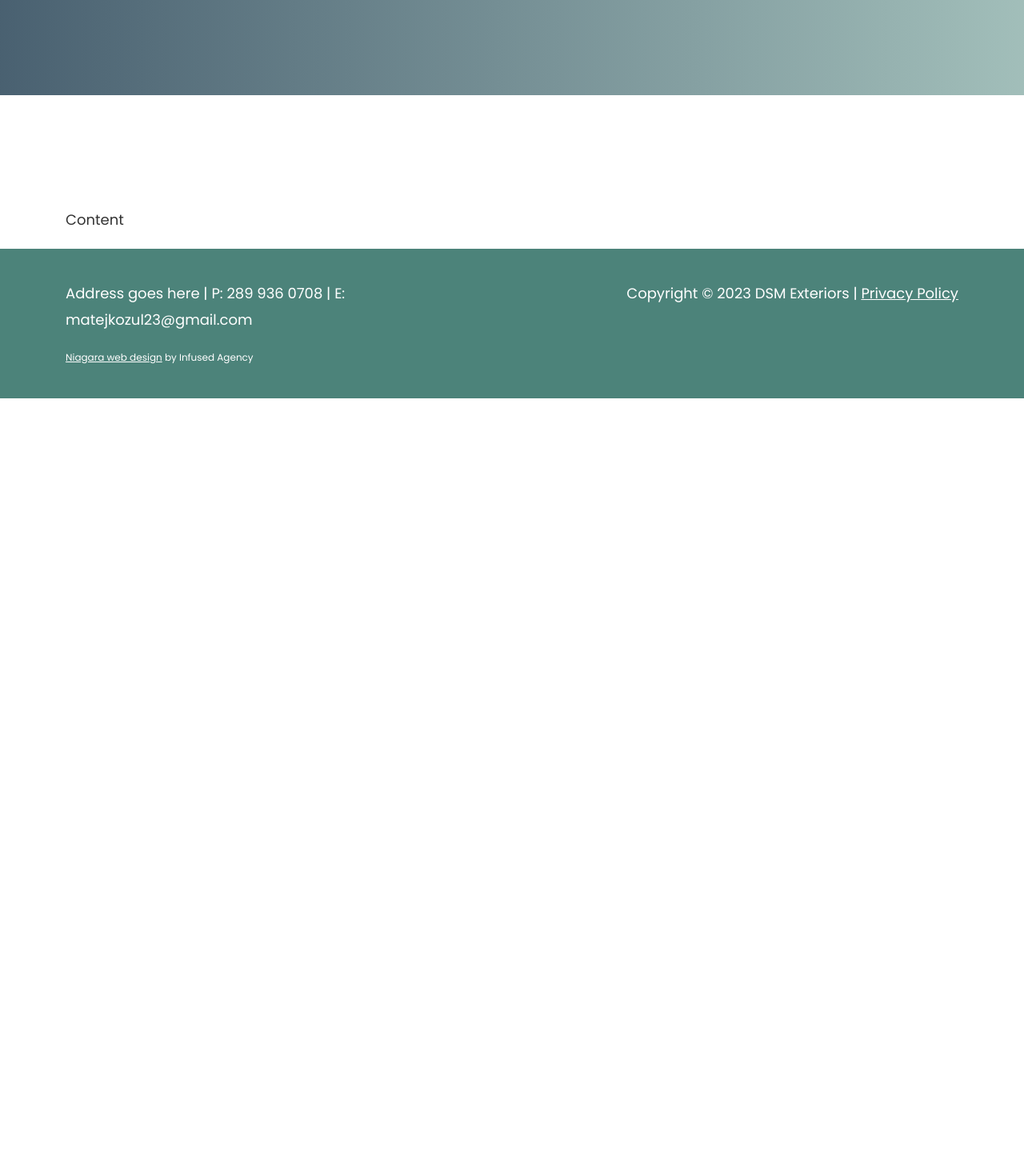
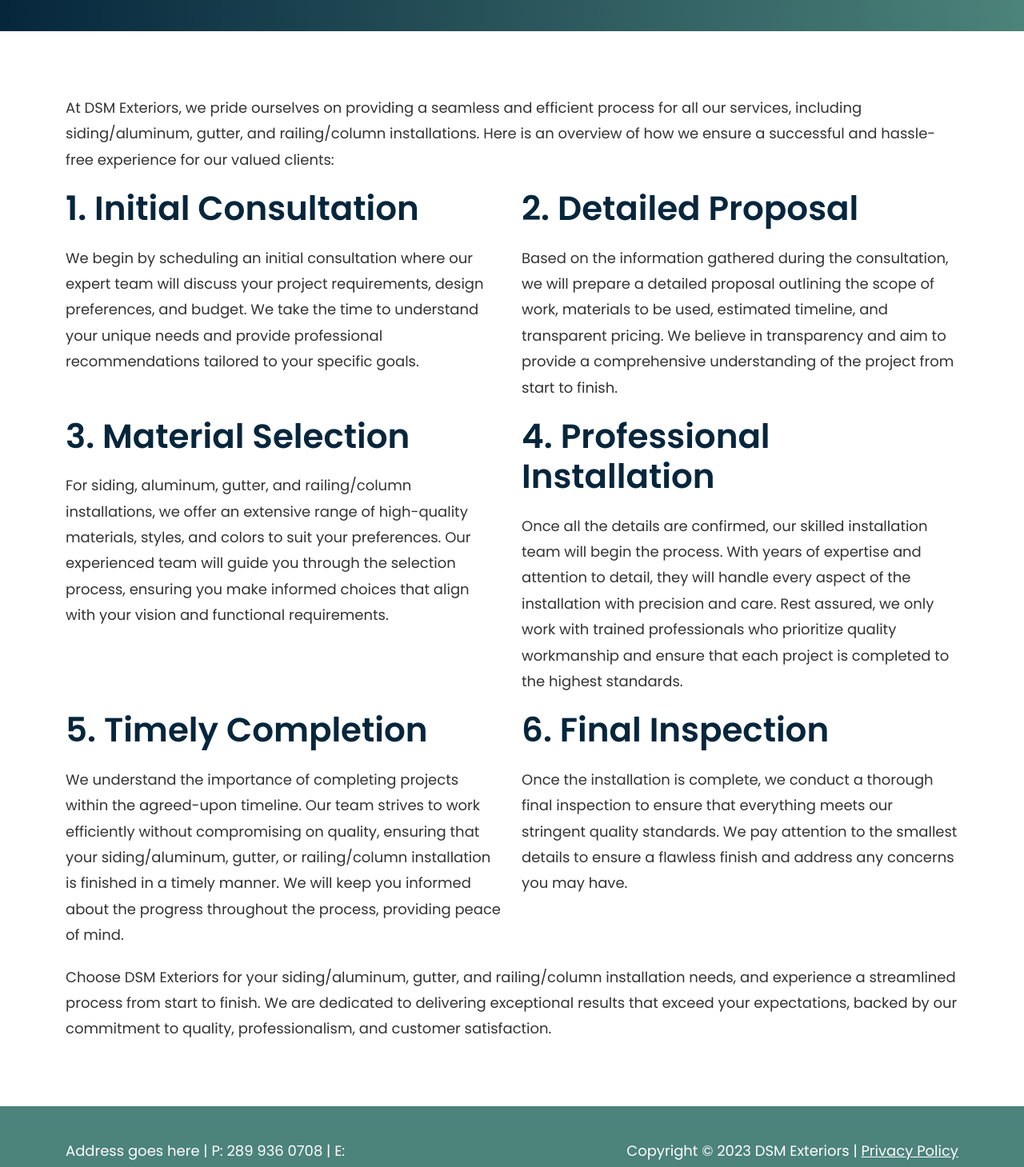
Before and after one commit to dsmexteriors/dsm, a Next.js app: page /process in a window 1280 px wide. Shown: the part 371-1830 px from the top of the page at 80% size. Before the commit the page ends 869 px from the top, so only its background shows below. Built offline with nearby package versions, Linux system fonts and the light colour scheme.

Commit message:
continue on inner pages

```diff
--- a/components/about/home-about.module.scss
+++ b/components/about/home-about.module.scss
@@ -2,9 +2,9 @@
 @import "../../src/styles/variables.scss";
 
 .home-about {
-  padding: 140px 0px 120px 0px;
+  padding: 140px 0px 0px 0px;
   @include bp-tablet-sm {
-    padding: 40px 0px 40px 0px;
+    padding: 40px 0px 0px 0px;
   }
   hr {
     margin: inherit;
--- a/components/inner-hero/inner-hero.module.scss
+++ b/components/inner-hero/inner-hero.module.scss
@@ -2,9 +2,9 @@
 @import "../../src/styles/variables.scss";
 
 .inner-hero {
-  padding: 200px 0px 120px 0px;
-  background-image: linear-gradient(to left, rgba($green, 0.52), rgba($blue, 0.73));
-  margin-bottom: 120px;
+  padding: 160px 0px 80px 0px;
+  background-image: linear-gradient(to left, rgba($green, 1), rgba($blue, 1));
+  margin-bottom: 80px;
   @include bp-tablet-sm {
     padding: 110px 0px 60px 0px;
     margin-bottom: 40px;
--- a/components/shared/footer/footer.module.scss
+++ b/components/shared/footer/footer.module.scss
@@ -3,7 +3,11 @@
 
 .footer {
   background: $green;
-  padding: 20px 0px 20px 0px;
+  padding: 40px 0px 40px 0px;
+  margin-top: 60px;
+  @include bp-tablet-sm {
+    margin-top: 20px;
+  }
   p,
   a {
     color: $white;
--- a/src/pages/portfolio.tsx
+++ b/src/pages/portfolio.tsx
@@ -18,6 +18,11 @@ const Portfolio = () => {
     <>
       <div ref={ref}>
         <InnerHero title="Portfolio" />
+        <title>Portfolio | DSM Exteriors</title>
+        <meta
+          name="description"
+          content="Browse through our impressive portfolio showcasing the excellence of DSM Exteriors. Witness the transformation of residential and commercial properties with our top-quality siding, aluminum, gutter, and railing/column installations. Get inspired for your next project."
+        />
         <Container>
           <Row>
             <Col lg="12">
--- a/src/pages/process.tsx
+++ b/src/pages/process.tsx
@@ -19,18 +19,85 @@ const Process = () => {
       <div ref={ref}>
         <InnerHero title="Our Process" />
         <title>Our Process | DSM Exteriors</title>
-        <meta name="description" content="Check out our process for DSM Exterior custom renovations." />
+        <meta
+          name="description"
+          content="Discover the seamless and efficient process of DSM Exteriors. From initial consultation to professional installation, we ensure a hassle-free experience for siding, aluminum, gutter, and railing/column projects. Trust our expertise and enjoy a smooth journey."
+        />
         <Container>
           <Row>
             <Col lg="12">
-              <motion.div
-                variants={{ hidden: { opacity: 0, y: 35 }, visible: { opacity: 1, y: 0 } }}
-                initial="hidden"
-                animate={mainControls}
-                transition={{ duration: 0.5, delay: 0.2 }}
-              >
-                <p>Content</p>
-              </motion.div>
+              <p>
+                At DSM Exteriors, we pride ourselves on providing a seamless and efficient process for all our services,
+                including siding/aluminum, gutter, and railing/column installations. Here is an overview of how we
+                ensure a successful and hassle-free experience for our valued clients:
+              </p>
+            </Col>
+          </Row>
+          <Row>
+            <Col lg="6">
+              <h2>1. Initial Consultation</h2>
+              <p>
+                We begin by scheduling an initial consultation where our expert team will discuss your project
+                requirements, design preferences, and budget. We take the time to understand your unique needs and
+                provide professional recommendations tailored to your specific goals.
+              </p>
+            </Col>
+            <Col lg="6">
+              <h2>2. Detailed Proposal</h2>
+              <p>
+                Based on the information gathered during the consultation, we will prepare a detailed proposal outlining
+                the scope of work, materials to be used, estimated timeline, and transparent pricing. We believe in
+                transparency and aim to provide a comprehensive understanding of the project from start to finish.
+              </p>
+            </Col>
+          </Row>
+          <Row>
+            <Col lg="6">
+              <h2>3. Material Selection</h2>
+              <p>
+                For siding, aluminum, gutter, and railing/column installations, we offer an extensive range of
+                high-quality materials, styles, and colors to suit your preferences. Our experienced team will guide you
+                through the selection process, ensuring you make informed choices that align with your vision and
+                functional requirements.
+              </p>
+            </Col>
+            <Col lg="6">
+              <h2>4. Professional Installation</h2>
+              <p>
+                Once all the details are confirmed, our skilled installation team will begin the process. With years of
+                expertise and attention to detail, they will handle every aspect of the installation with precision and
+                care. Rest assured, we only work with trained professionals who prioritize quality workmanship and
+                ensure that each project is completed to the highest standards.
+              </p>
+            </Col>
+          </Row>
+          <Row>
+            <Col lg="6">
+              <h2>5. Timely Completion</h2>
+              <p>
+                We understand the importance of completing projects within the agreed-upon timeline. Our team strives to
+                work efficiently without compromising on quality, ensuring that your siding/aluminum, gutter, or
+                railing/column installation is finished in a timely manner. We will keep you informed about the progress
+                throughout the process, providing peace of mind.
+              </p>
+            </Col>
+            <Col lg="6">
+              <h2>6. Final Inspection</h2>
+              <p>
+                Once the installation is complete, we conduct a thorough final inspection to ensure that everything
+                meets our stringent quality standards. We pay attention to the smallest details to ensure a flawless
+                finish and address any concerns you may have.
+              </p>
+            </Col>
+          </Row>
+          <Row>
+            <Col lg="12">
+              <p>
+                Choose DSM Exteriors for your siding/aluminum, gutter, and railing/column installation needs, and
+                experience a streamlined process from start to finish. We are dedicated to delivering exceptional
+                results that exceed your expectations, backed by our commitment to quality, professionalism, and
+                customer satisfaction.
+              </p>
             </Col>
           </Row>
         </Container>
--- a/src/styles/typography.scss
+++ b/src/styles/typography.scss
@@ -56,5 +56,4 @@ ul {
   font-size: 18px;
   line-height: 1.8;
   margin-bottom: 20px;
-  margin-top: 20px;
 }
```
Also changed, not shown: src/pages/about.tsx (+23 -10 lines), src/pages/contact.tsx (+12 -8 lines), src/pages/services.tsx (+40 -8 lines).
